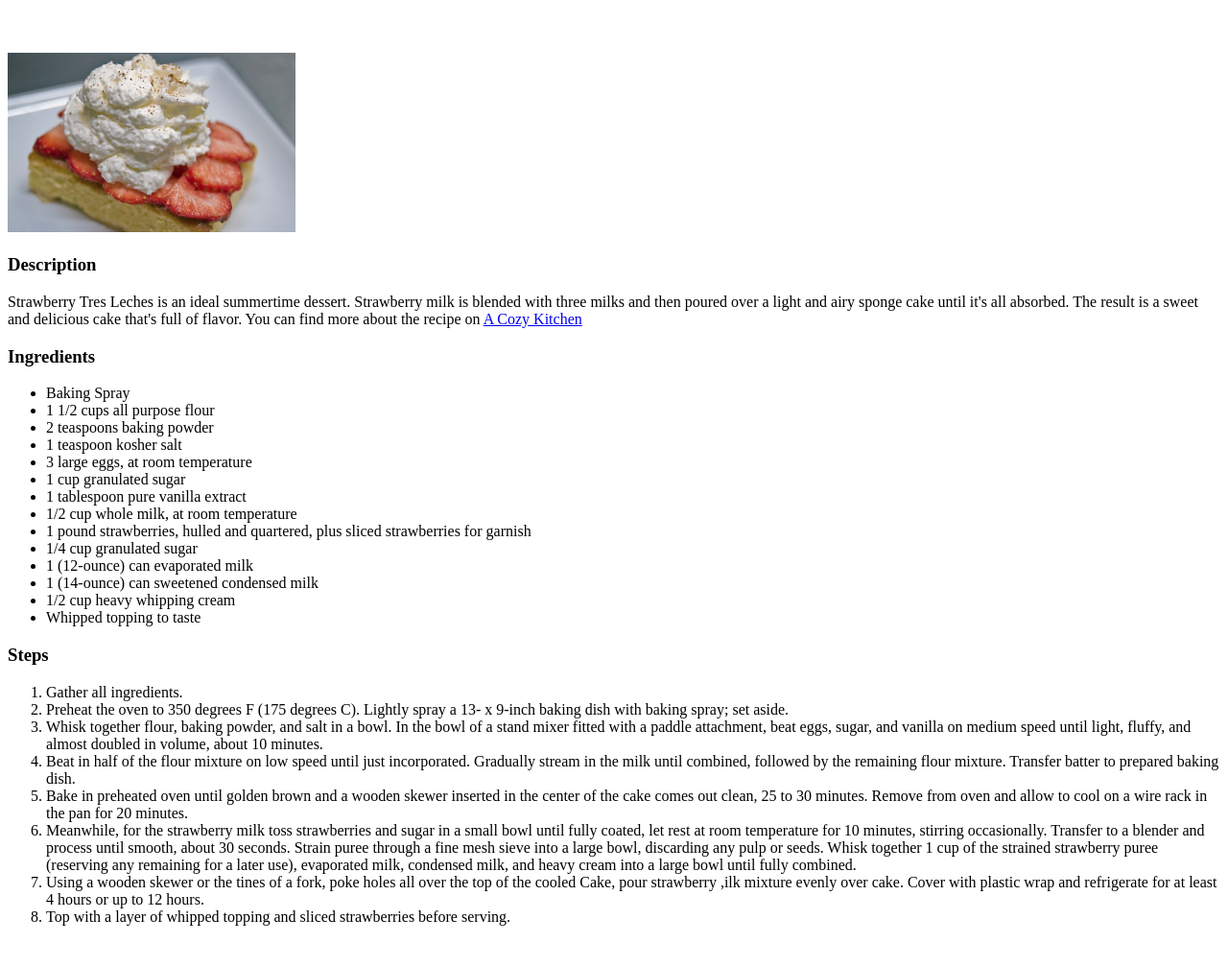
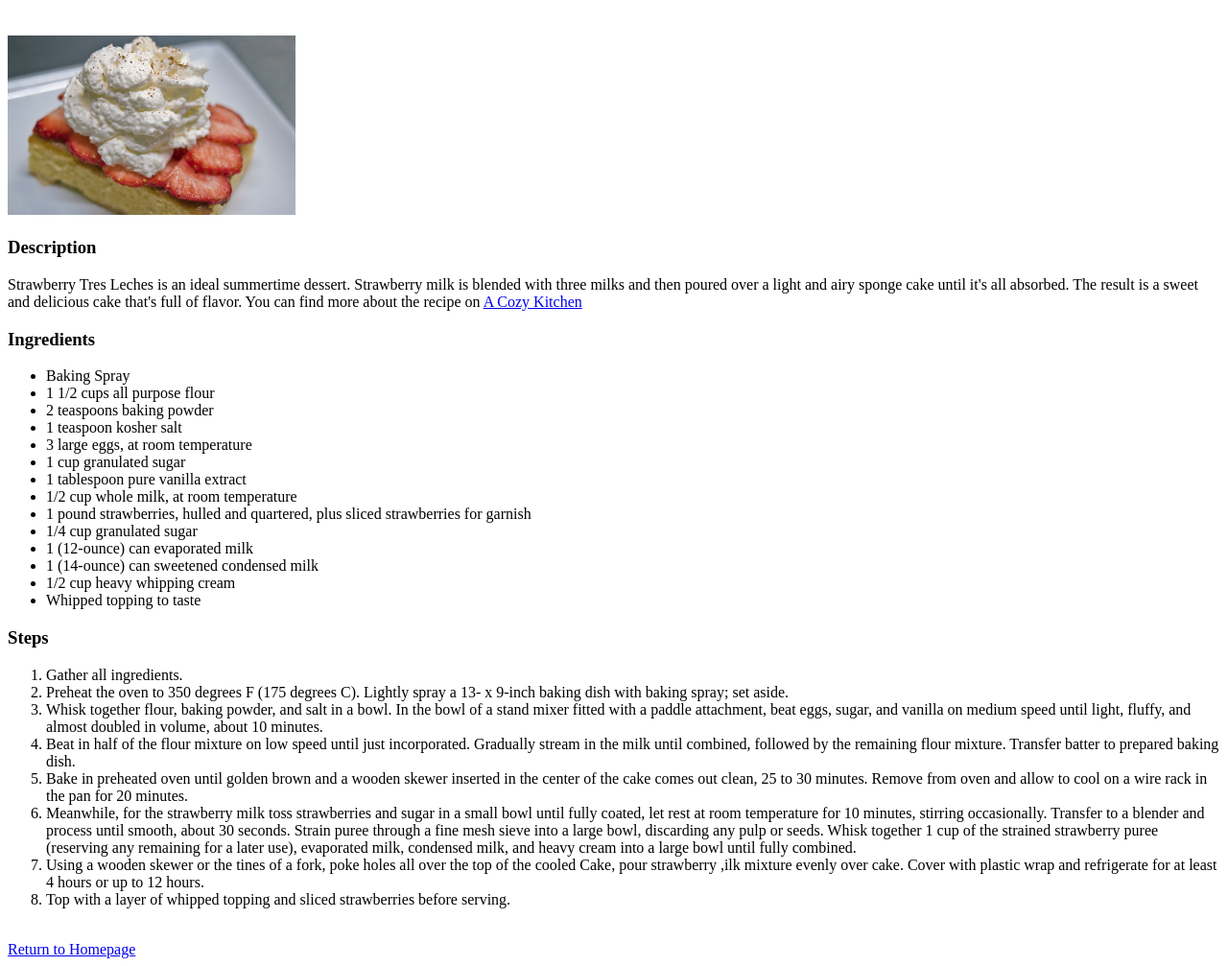
Before and after one commit to UzairKhan-27/recepies-odin-project-, a plain HTML site: page recipes/StrawberryTresLecesCake.html in a window 1280 px wide. Shown: the part 61-1068 px from the top of the page at 96% size. Before the commit the page ends 1042 px from the top, so only its background shows below. Drawn offline with Linux system fonts and the light colour scheme.

Commit message:
Return to Homepage link added

```diff
--- a/recipes/StrawberryTresLecesCake.html
+++ b/recipes/StrawberryTresLecesCake.html
@@ -7,7 +7,7 @@
 
     <body>
         <h1>Strawberry Tres Leches Cake</h1>
-        <br><br>
+        <br>
         <img src="../images/cake.jpg" width="300">
         <h3>Description</h3>
         <p>
@@ -49,5 +49,7 @@
             <li>Top with a layer of whipped topping and sliced strawberries before serving.</li>
 
         </ol>
+        <br>
+        <a href="../index.html">Return to Homepage</a>
     </body>
 </html>
```
